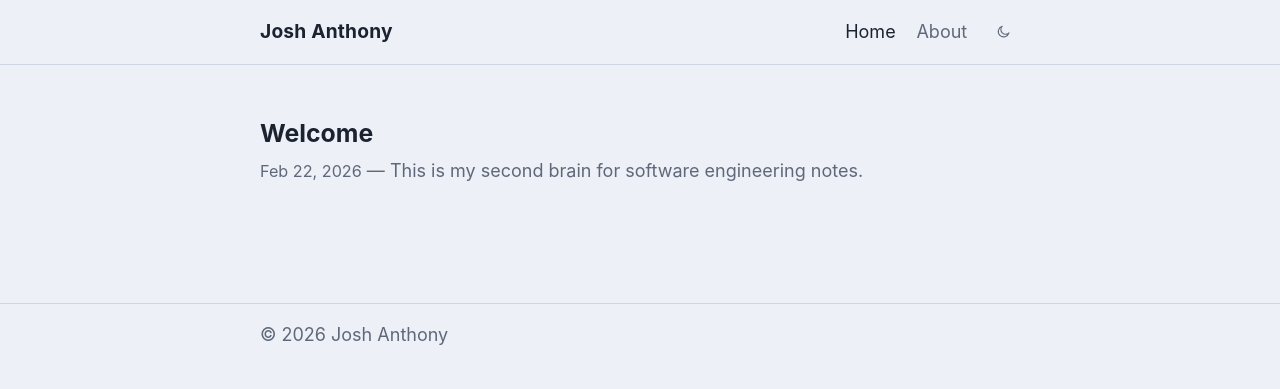
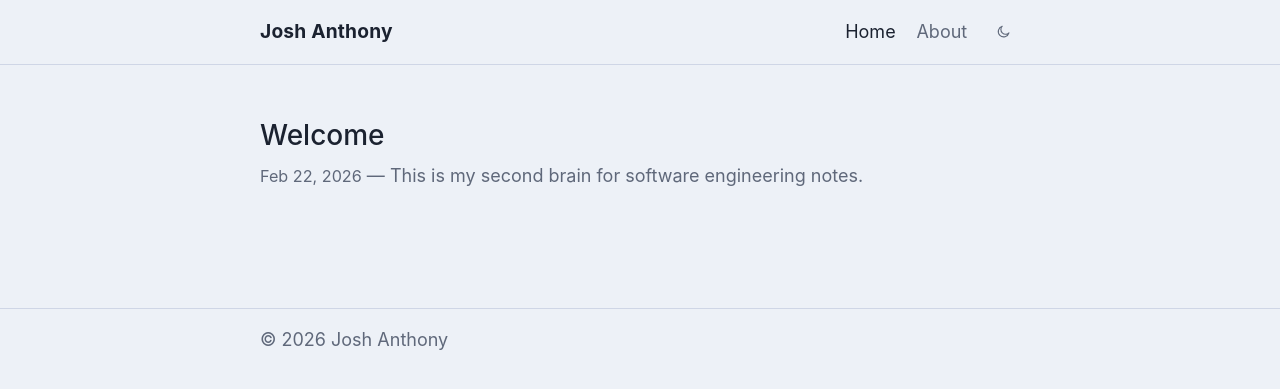
Before and after one commit to joshanthony/joshanthony.github.io, a Jekyll site: the page built from index.md, in a window 1280 px wide. Shown: the top 389 px of the page. Built offline with Jekyll 4.4.1, drawn with Linux system fonts in a browser that asks for light colours.

Commit message:
style: align title scale and fix highlighted code block padding

```diff
--- a/assets/css/style.css
+++ b/assets/css/style.css
@@ -163,10 +163,11 @@
 h3 {
   line-height: 1.25;
   margin: 0 0 0.75rem;
+  font-weight: 500;
 }
 
 h1 {
-  font-size: clamp(2rem, 6vw, 3rem);
+  font-size: clamp(1.9rem, 5vw, 2.35rem);
 }
 
 h2 {
@@ -220,8 +221,9 @@
 
 .post-list h3 {
   margin: 0;
-  font-size: 1.55rem;
+  font-size: 1.75rem;
   line-height: 1.3;
+  font-weight: 500;
 }
 
 .post-list h3 a {
@@ -230,6 +232,7 @@
 
 .post-header h1 {
   font-size: clamp(1.9rem, 5vw, 2.35rem);
+  font-weight: 500;
 }
 
 .post-meta {
@@ -288,7 +291,11 @@
 
 .post-content .highlight pre {
   margin: 0;
+  padding: 1rem 1.1rem;
   border: 1px solid var(--border);
+  border-radius: 0.6rem;
+  background: var(--code-bg);
+  overflow-x: auto;
 }
 
 pre code,
```
